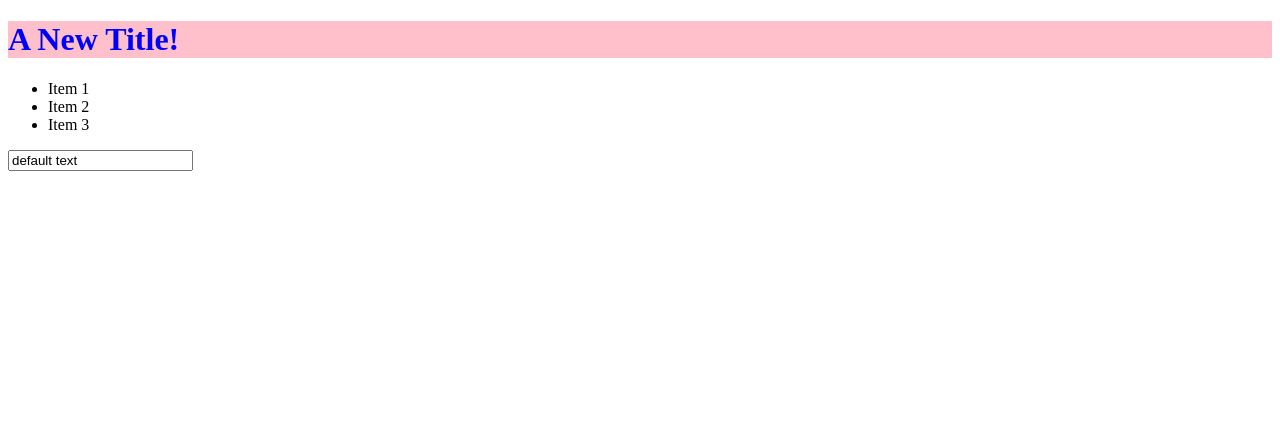
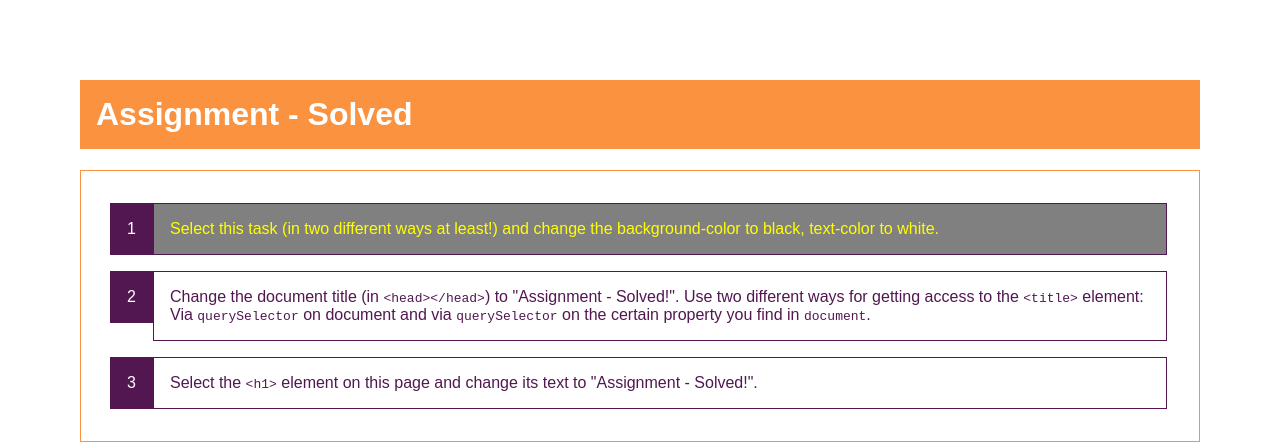
Before and after one commit to anaysoul/javascript-complete-guide, a plain HTML site: page index.html in a window 1280 px wide. Drawn offline with Linux system fonts and the light colour scheme.

Commit message:
assignment 1

```diff
--- /dev/null
+++ b/assignment.js
@@ -0,0 +1,16 @@
+const task1 = document.getElementById('task-1');
+task1.style.color = 'white';
+task1.style.backgroundColor = 'black';
+
+const task1a = document.body.querySelector('li');
+task1a.style.color = 'yellow';
+task1a.style.backgroundColor = 'grey';
+
+const task3 = document.querySelector('h1');
+task3.textContent = 'Assignment - Solved';
+
+const task2 = document.head.querySelector('title');
+task2.textContent = 'Assignment - Solved';
+
+const task2a = document.querySelector('title');
+task2a.textContent = 'ASSIGNMNET - SOLVED';
--- a/index.html
+++ b/index.html
@@ -4,20 +4,28 @@
     <meta charset="UTF-8" />
     <meta name="viewport" content="width=device-width, initial-scale=1.0" />
     <meta http-equiv="X-UA-Compatible" content="ie=edge" />
-    <title>DOM Interaction</title>
-    <script src="app.js" defer></script>
+    <title>Assignment - DOM Querying & Manipulation</title>
+    <link rel="stylesheet" href="styles.css" />
   </head>
   <body>
-    <header>
-      <h1 id="main-title">Dive into the DOM</h1>
-    </header>
-    <main>
-      <ul>
-        <li class="list-item">Item 1</li>
-        <li>Item 2</li>
-        <li>Item 3</li>
-      </ul>
-      <input type="text" value="default text" />
-    </main>
+    <h1>Assignment - DOM Querying & Manipulation</h1>
+    <ol>
+      <li id="task-1">
+        Select this task (in two different ways at least!) and change the
+        background-color to black, text-color to white.
+      </li>
+      <li>
+        Change the document title (in <code>&lt;head&gt;&lt;/head&gt;</code>) to
+        "Assignment - Solved!". Use two different ways for getting access to the
+        <code>&lt;title&gt;</code> element: Via <code>querySelector</code> on
+        document and via <code>querySelector</code> on the certain property you
+        find in <code>document</code>.
+      </li>
+      <li>
+        Select the <code>&lt;h1&gt;</code> element on this page and change its
+        text to "Assignment - Solved!".
+      </li>
+    </ol>
+    <script src="assignment.js"></script>
   </body>
 </html>
--- /dev/null
+++ b/styles.css
@@ -0,0 +1,49 @@
+html {
+  font-family: sans-serif;
+}
+
+body {
+  margin: 5rem;
+  color: #521751;
+}
+
+h1 {
+  background: #fa923f;
+  color: white;
+  padding: 1rem;
+}
+
+ol {
+  counter-reset: list-counter;
+  list-style: none;
+  margin: 0;
+  padding: 1rem;
+  border: 1px solid #fa923f;
+}
+
+li {
+  counter-increment: list-counter;
+  padding: 1rem;
+  margin: 1rem 1rem 1rem 3.5rem;
+  border: 1px solid #521751;
+  position: relative;
+}
+
+li:before {
+  content: counter(list-counter);
+  margin-right: 0.5rem;
+  padding: 1rem;
+  background: #521751;
+  color: white;
+  position: absolute;
+  left: -2.75rem;
+  top: -1px;
+  border: 1px solid #521751;
+}
+
+li:hover,
+li:active {
+  border-color: #fa923f;
+  color: white;
+  background: #fa923f;
+}
```
